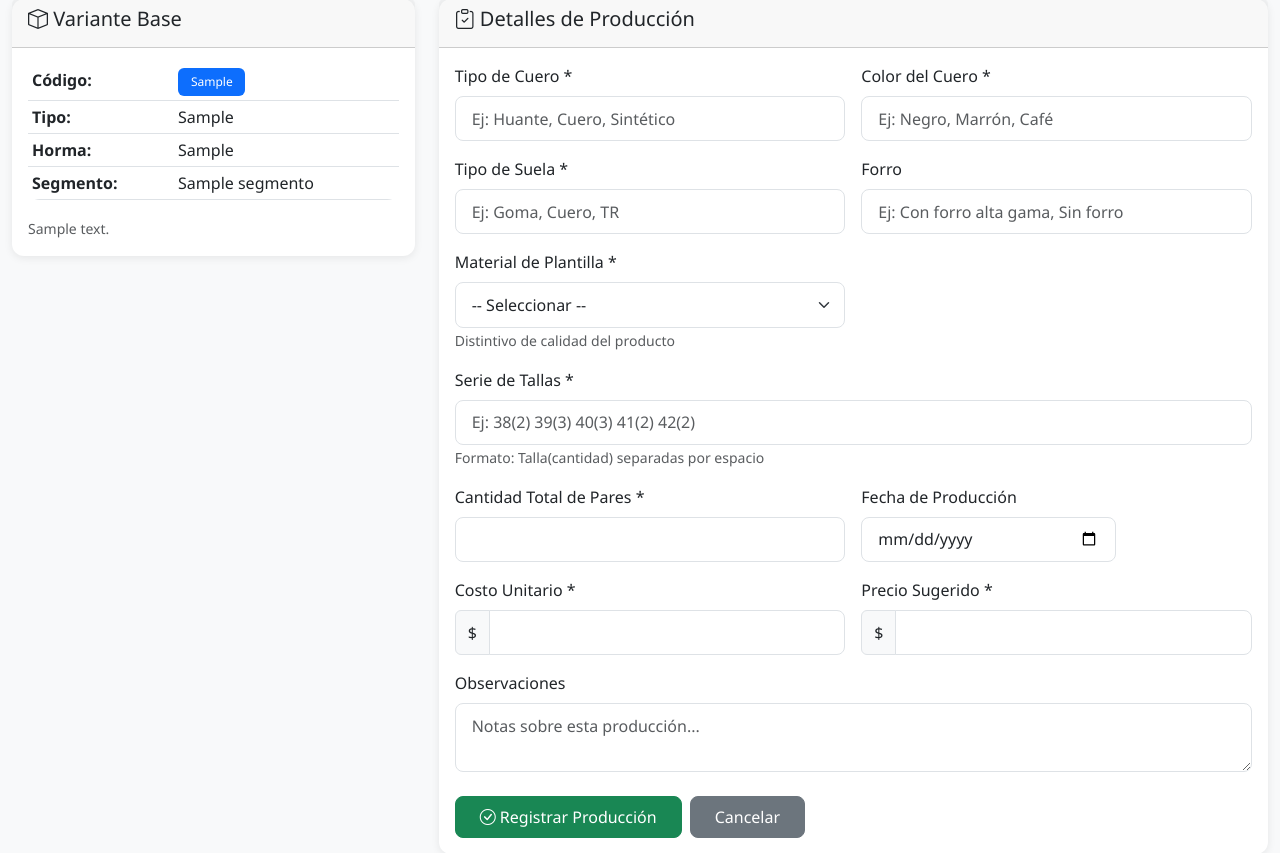
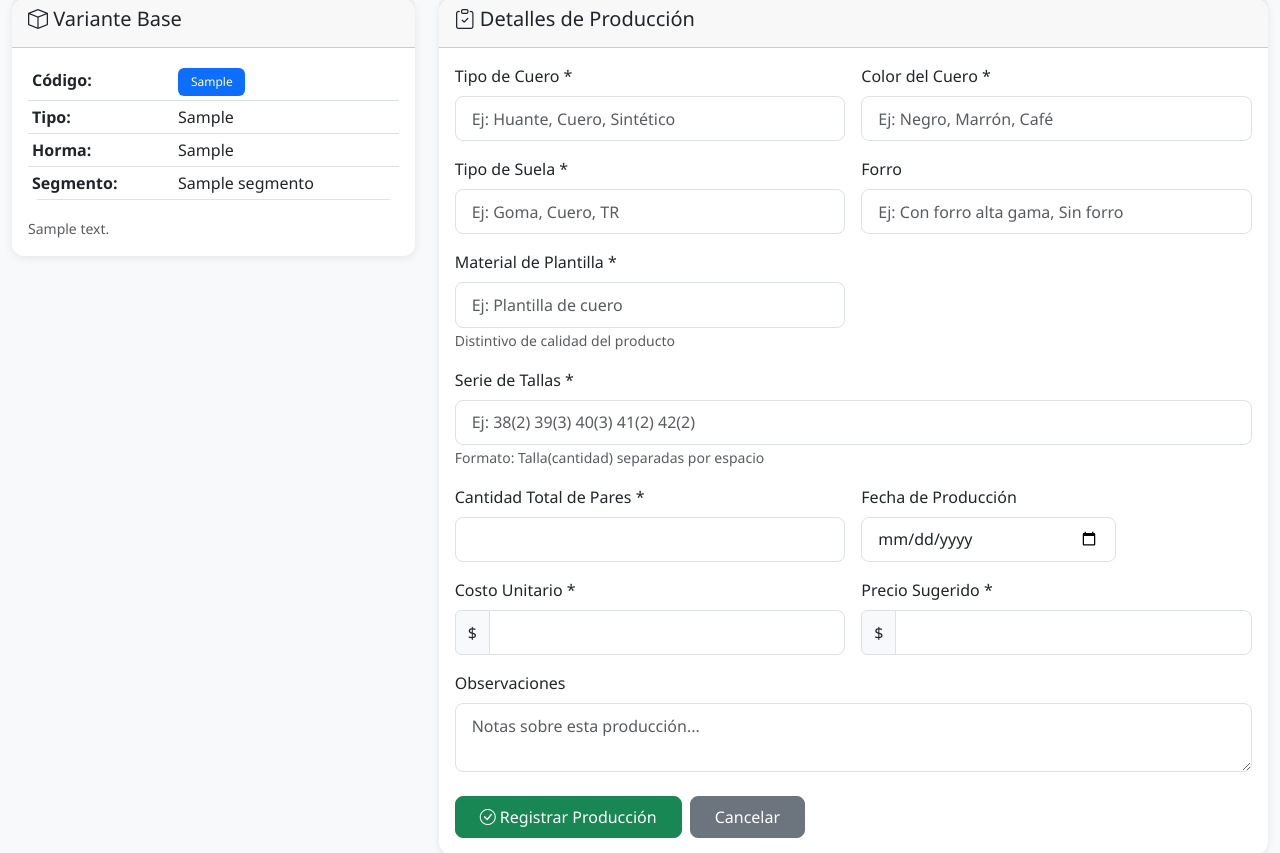
Before and after one commit to PAUL1096/App-para-el-negocio-de-calzados, a Flask app: template templates/produccion_nueva.html in a window 1280 px wide. Shown: the part 251-1104 px from the top of the page. Run offline with Flask 3, Linux system fonts and the light colour scheme; the template is opened without the code that fills it: most values are stand-ins (such as "Sample title", 1, 10 or a date in 2020).

Commit message:
fix: Correcciones de errores reportados por usuario
1. Campo plantilla ahora es texto libre con datalist (como otros campos)
2. Fix conversión de tipos en ingreso inventario (string -> int)
3. Agregar campo fecha_pago faltante en registro de pagos

Archivos modificados:
- templates/produccion_nueva.html (input text + datalist)
- app_v2.py (conversión cantidad_a_ingresar a int)
- templates/venta_detalle.html (agregar fecha_pago)

```diff
--- a/templates/produccion_nueva.html
+++ b/templates/produccion_nueva.html
@@ -100,12 +100,13 @@
 
                         <div class="col-md-6">
                             <label class="form-label">Material de Plantilla *</label>
-                            <select class="form-select" name="material_plantilla" required>
-                                <option value="">-- Seleccionar --</option>
-                                <option value="Plantilla de cuero">Plantilla de cuero</option>
-                                <option value="Plantilla sintética">Plantilla sintética</option>
-                                <option value="Plantilla acolchada">Plantilla acolchada</option>
-                            </select>
+                            <input type="text" class="form-control" name="material_plantilla" required
+                                   placeholder="Ej: Plantilla de cuero" list="tipos_plantilla">
+                            <datalist id="tipos_plantilla">
+                                <option value="Plantilla de cuero">
+                                <option value="Plantilla sintética">
+                                <option value="Plantilla acolchada">
+                            </datalist>
                             <small class="text-muted">Distintivo de calidad del producto</small>
                         </div>
 
--- a/templates/venta_detalle.html
+++ b/templates/venta_detalle.html
@@ -264,6 +264,7 @@ function registrarPago(saldoCompleto = false) {
         id_venta: {{ venta.id_venta }},
         monto_pago: saldoCompleto ? {{ cuenta.saldo_pendiente if cuenta else 0 }} : parseFloat(document.getElementById('monto_pago').value),
         metodo_pago: saldoCompleto ? 'efectivo' : document.getElementById('metodo_pago').value,
+        fecha_pago: new Date().toISOString().split('T')[0],
         observaciones: saldoCompleto ? 'Pago de saldo completo' : document.getElementById('observaciones').value
     };
 
```
Also changed, not shown: app_v2.py (+9 -6 lines).
